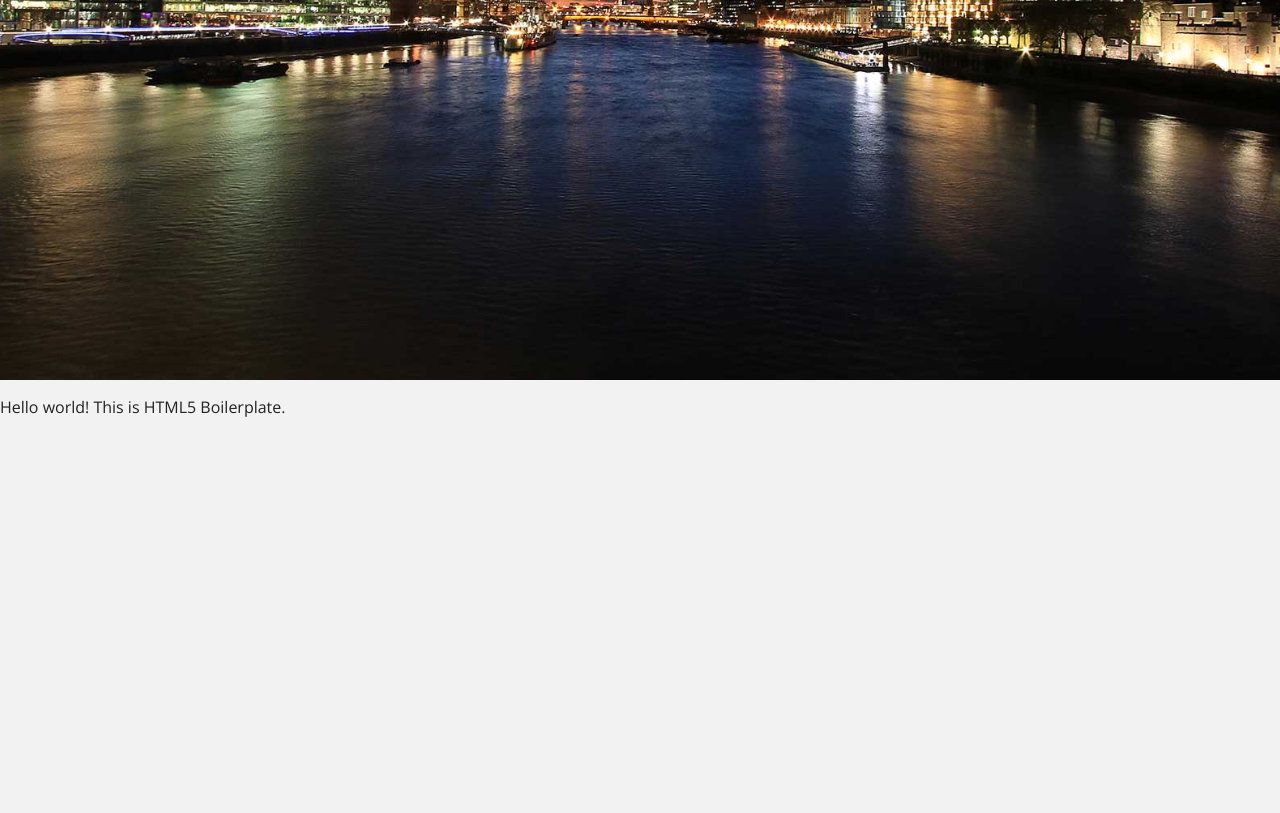
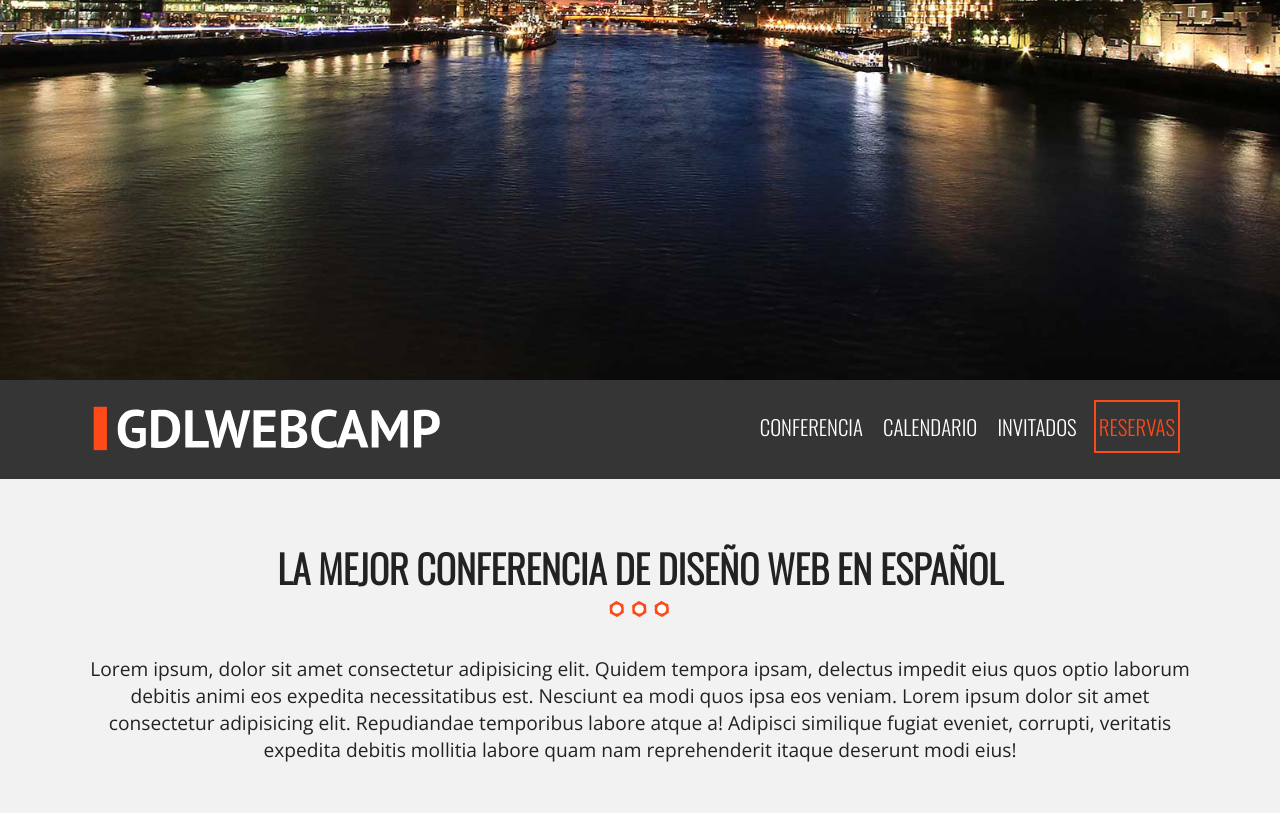
Before and after one commit to titoiriepal/Seminario, a plain HTML site: page index.html in a window 1280 px wide. Shown: the part 420-1233 px from the top of the page. Before the commit the page ends 854 px from the top, so only its background shows below. Drawn offline with nearby package versions, Linux system fonts and the light colour scheme; a web font is replaced by a local one.

Commit message:
Header + navegation menu + Description

```diff
--- a/css/main.css
+++ b/css/main.css
@@ -111,10 +111,58 @@ textarea {
    body{
      background-color: #f2f2f2;
      font-family: 'Open Sans', sans-serif;
+     min-width: 332px;
+   }
+
+
+
+   /*Globales*/
+
+   .contenedor{
+     width: 98%;
+     margin: 0 auto;
+   }
+
+   @media only screen and (min-width:480px){
+    .contenedor{
+      width: 95%;
+    }
+   }
+   @media only screen and (min-width:768px){
+    .contenedor{
+      width: 90%;
+    }
+   }
+   @media only screen and (min-width:992px){
+    .contenedor{
+      width: 90%;
+      max-width: 1100px;
+    }
+   }
+
+   .seccion{
+     padding: 30px 0;
+   }
+
+   .seccion p{
+     font-size: 1.2em;
+     text-align: center;
    }
 
    h2{
     font-family: 'Oswald', sans-serif;
+    font-size:2.4em;
+    text-transform: uppercase;
+    text-align:center;
+   }
+
+   h2::after{
+     content: '';
+     margin: 0 auto;
+     background-image: url(../img/separador.png);
+     height: 30px;
+     width: 100px;
+     display: block;
    }
 
    /*Header*/
@@ -205,6 +253,104 @@ textarea {
 
     }
 
+   }
+
+   /** Barra **/
+
+   div.barra{
+     background-color: #353535;
+     padding: 20px 0;
+   }
+   div.logo {
+     width: 80%;
+     float:left;
+   }
+
+   div.logo img{
+     width:100%
+   }
+   @media only screen and (min-width:768px) {
+    div.logo {
+      width: 33%;
+
+    }
+   }
+
+   /**Navegación Principal**/
+
+     nav.navegacion-principal{
+     display:none
+   }
+
+   nav.navegacion-principal a{
+     font-family: 'Oswald', sans-serif;
+     color: white;
+     font-size: 1.3em;
+     text-transform: uppercase;
+     text-decoration: none;
+     transition: all .8s ease;
+     width: 100%;
+     display: inline-block;
+     text-align: center;
+     margin-bottom: 20px;
+   }
+
+   nav.navegacion-principal a:hover{
+     cursor: pointer;
+     background-color: #fe4918;
+   }
+
+   nav.navegacion-principal a:last-child{
+    border: 2px solid #fe4918;
+    color: #fe4918;
+   }
+   nav.navegacion-principal a:last-child:hover{
+    color: white;
+  }
+
+   @media only screen and (min-width:768px) {
+    nav.navegacion-principal{
+      width: 65%;
+      float: right;
+      text-align: right;
+      display: block;
+    }
+    nav.navegacion-principal a{
+      margin-right: 10px;
+      padding: 10px 3px;
+      display: inline-block;
+      width: auto;
+      text-align: center;
+      margin-bottom: 0;
+
+
+    }
+   }
+
+   /** Menu movil **/
+
+   div.menu-movil{
+     width: 60px;
+     display: block;
+     float: right;
+     text-align: right;
+     margin-top: 12px;
+   }
+   div.menu-movil:hover{
+     cursor:pointer;
+   }
+
+    @media only screen and (min-width:768px) {
+      div.menu-movil{
+        display: none;
+      }
+
+    }
+   div.menu-movil span{
+     height: 8px;
+     margin-bottom: 6px;
+     background-color: white;
+     display: block;
    }
 
 
--- a/index.html
+++ b/index.html
@@ -44,12 +44,35 @@
       </div>
     </div> <!--.hero-->
   </header>
-  <!--[if IE]>
-    <p class="browserupgrade">You are using an <strong>outdated</strong> browser. Please <a href="https://browsehappy.com/">upgrade your browser</a> to improve your experience and security.</p>
-  <![endif]-->
 
-  <!-- Add your site or application content here -->
-  <p>Hello world! This is HTML5 Boilerplate.</p>
+  <div class="barra">
+    <div class="contenedor clearfix">
+      <div class="logo">
+        <img src="img/logo.svg" alt="Logotipo de la conferencia">
+      </div>
+      <div class="menu-movil">
+        <span></span>
+        <span></span>
+        <span></span>
+      </div>
+        <nav class="navegacion-principal clearfix">
+          <a href="#">Conferencia</a>
+          <a href="#">Calendario</a>
+          <a href="#">Invitados</a>
+          <a href="#">Reservas</a>
+        </nav>
+    </div><!-- Contenedor -->
+
+  </div> <!-- Div Barra -->
+
+  <section class="seccion contenedor">
+    <h2>La Mejor conferencia de Diseño Web en Español</h2>
+    <p>
+      Lorem ipsum, dolor sit amet consectetur adipisicing elit. Quidem tempora ipsam, delectus impedit eius quos optio laborum debitis animi eos expedita necessitatibus est. Nesciunt ea modi quos ipsa eos veniam. Lorem ipsum dolor sit amet consectetur adipisicing elit. Repudiandae temporibus labore atque a! Adipisci similique fugiat eveniet, corrupti, veritatis expedita debitis mollitia labore quam nam reprehenderit itaque deserunt modi eius!
+    </p>
+  </section>
+
+
   <script src="js/vendor/modernizr-3.8.0.min.js"></script>
   <script src="https://code.jquery.com/jquery-3.4.1.min.js" integrity="sha256-CSXorXvZcTkaix6Yvo6HppcZGetbYMGWSFlBw8HfCJo=" crossorigin="anonymous"></script>
   <script>window.jQuery || document.write('<script src="js/vendor/jquery-3.4.1.min.js"><\/script>')</script>
```
